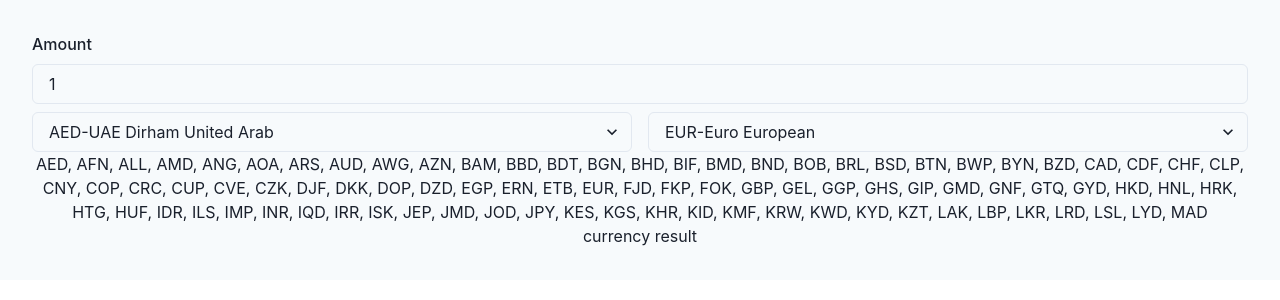
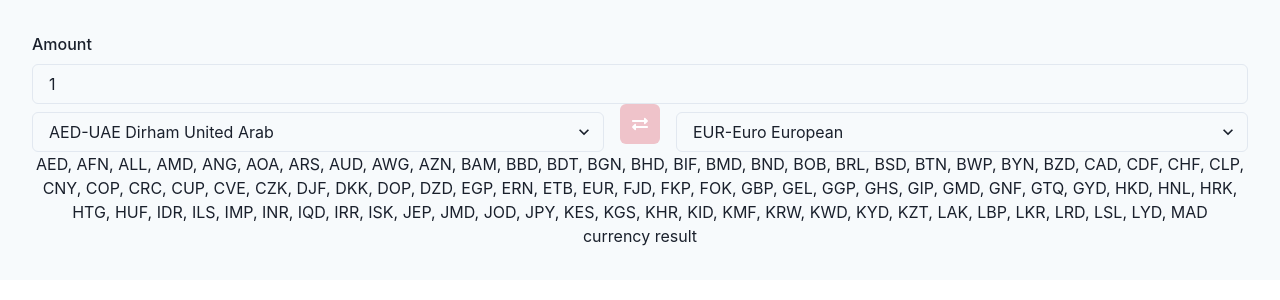
Before and after one commit to cupidtiy/currency-converter, a React (Vite) app: page / in a window 1280 px wide. Shown: the top 300 px of the page. Built offline with nearby package versions, Linux system fonts and the light colour scheme.

Commit message:
implement swap currencies

```diff
--- a/src/components/CurrencyConverter.tsx
+++ b/src/components/CurrencyConverter.tsx
@@ -24,6 +24,10 @@ const CurrencyConverter = () => {
     const handleToCurrencyChange = (e: React.ChangeEvent<HTMLSelectElement>) => {
         setToCurrency(e.target.value);
     }
+    const handleSwapCurrencies = () =>{
+        setFromCurrency(toCurrency);
+        setToCurrency(fromCurrency);
+    }
 
 
 
@@ -36,7 +40,8 @@ const CurrencyConverter = () => {
                 fromCurrency={fromCurrency}
                 toCurrency={toCurrency}
                 onFromCurrencyChange={handleFromCurrencyChange}
-                onToCurrencyChange={handleToCurrencyChange} />
+                onToCurrencyChange={handleToCurrencyChange}
+                onSwapCurrencies={handleSwapCurrencies}/>
             <Text>  {currencies.map(currency => currency.code).join(', ')} </Text>
             <Text> currency result </Text>
 
--- a/src/components/CurrencySelector.tsx
+++ b/src/components/CurrencySelector.tsx
@@ -1,16 +1,19 @@
 import React from 'react'
 import currencies from '../data/currencies';
-import { Flex, FormControl, FormLabel, Select } from '@chakra-ui/react';
+import { FaExchangeAlt } from 'react-icons/fa';
+import { Flex, FormControl, FormLabel, IconButton, Select } from '@chakra-ui/react';
 
 interface Props {
     fromCurrency: string;
     toCurrency: string;
     onFromCurrencyChange: (e: React.ChangeEvent<HTMLSelectElement>) => void;
     onToCurrencyChange: (e: React.ChangeEvent<HTMLSelectElement>) => void;
+    onSwapCurrencies: () => void;
+
 }
 
 
-const CurrencySelector = ({ fromCurrency, toCurrency, onFromCurrencyChange, onToCurrencyChange }: Props) => {
+const CurrencySelector = ({ fromCurrency, toCurrency, onFromCurrencyChange, onToCurrencyChange, onSwapCurrencies }: Props) => {
 
 
     return (
@@ -30,7 +33,20 @@ const CurrencySelector = ({ fromCurrency, toCurrency, onFromCurrencyChange, onTo
                             {currency.code}-{currency.name}
                         </option>))}
                 </Select>
-            </FormControl> <FormControl>
+            </FormControl>
+
+            <IconButton
+                aria-label='swap currencies'
+                icon = {<FaExchangeAlt/>}
+                alignSelf={{base:'center', md: 'flex-end'}}
+                mb={{base: 0, md: '8px'}}
+                size="md"
+                onClick={onSwapCurrencies}
+
+
+            />
+
+            <FormControl>
                 <FormLabel htmlFor="toCurrency"></FormLabel>
                 <Select
                     id='toCurrency'
```
